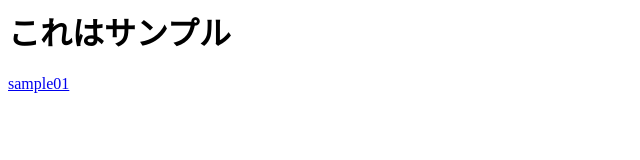
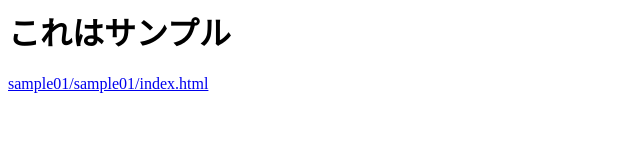
Before and after one commit to katzkawai/Sample01, a plain HTML site: page docs/index.html in a window 1280 px wide. Shown: the whole page, without its empty margins (0-640 px from the left). Drawn offline with Linux system fonts and the light colour scheme.

Commit message:
Update index.html

```diff
--- a/docs/index.html
+++ b/docs/index.html
@@ -1,3 +1,3 @@
 <h1>これはサンプル</h1>
 
-<a href=sample01/>sample01</a>
+<a href=sample01/>sample01/sample01/index.html</a>
```
